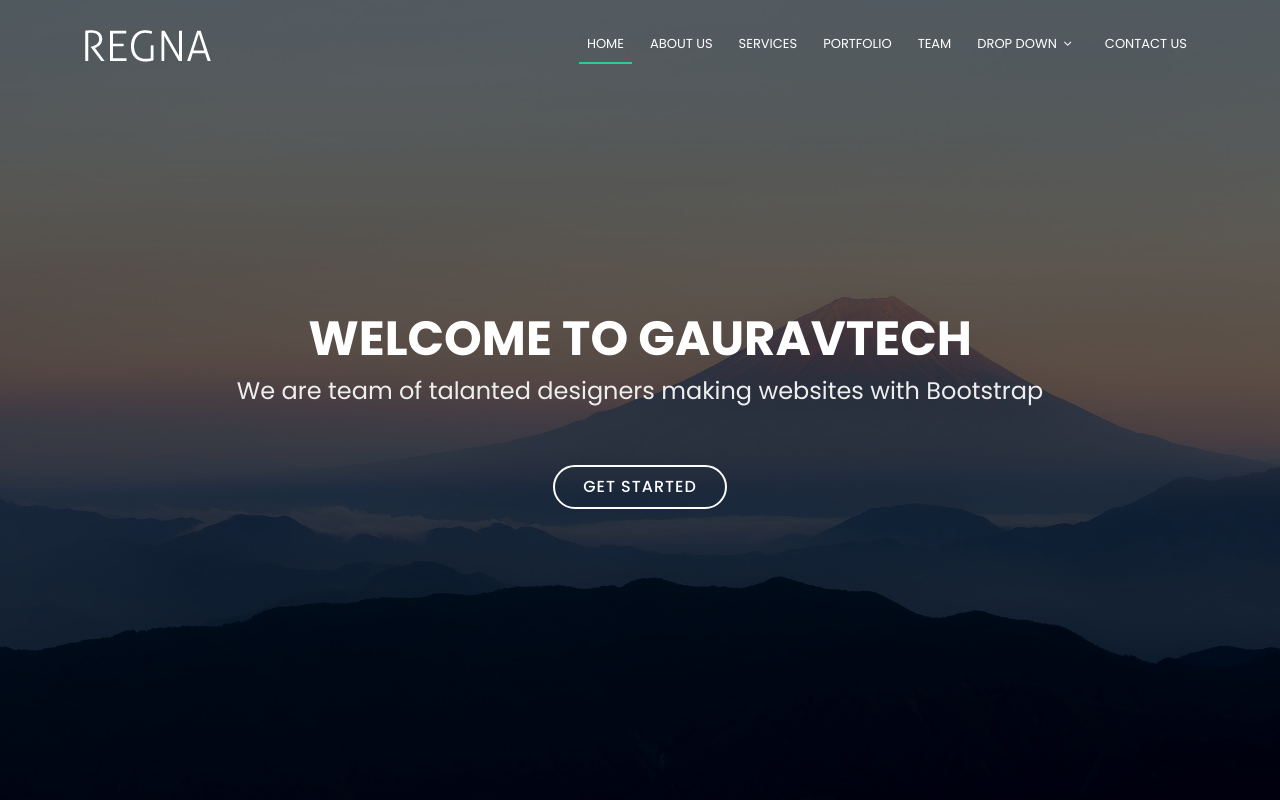
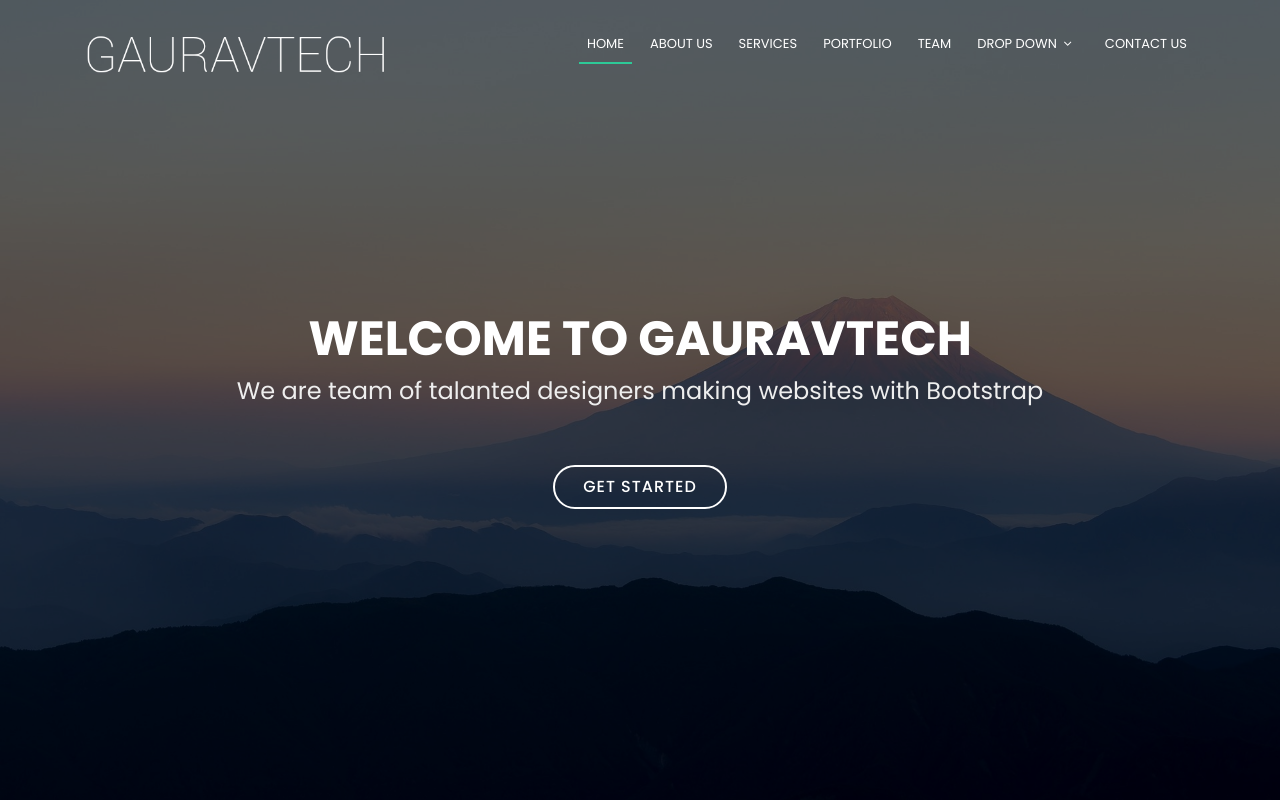
Before and after one commit to GauravTechW/boostech.github.io, a plain HTML site: page index.html in a window 1280 px wide. Shown: the top 800 px of the page. Drawn offline with nearby package versions, Linux system fonts and the light colour scheme; files whose address does not match are found by name.

Commit message:
hello
hello

```diff
--- a/index.html
+++ b/index.html
@@ -2,7 +2,7 @@
 <html lang="en">
 <head>
   <meta charset="utf-8">
-  <title>Regna Bootstrap Template</title>
+  <title>GauravTech</title>
   <meta content="width=device-width, initial-scale=1.0" name="viewport">
   <meta content="" name="keywords">
   <meta content="" name="description">
@@ -41,7 +41,7 @@
     <div class="container">
 
       <div id="logo" class="pull-left">
-        <a href="#hero"><img src="img/logo.png" alt="" title="" /></img></a>
+        <a href="#hero"><img src="D:\boostech.github.io\img\gauravtech.png" alt="" title="" /></img></a>
         <!-- Uncomment below if you prefer to use a text logo -->
         <!--<h1><a href="#hero">Regna</a></h1>-->
       </div>
```
Also changed, not shown: img/gauravtech.png (added).
